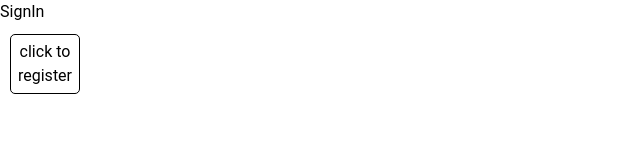
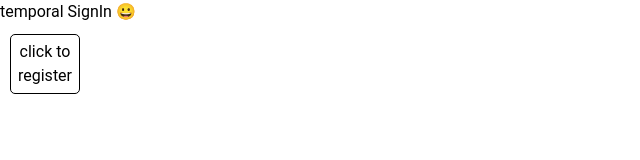
Before and after one commit to No-Country/c10-58-m-reactchallenge-mern, a React (Vite) app: page / in a window 1280 px wide. Shown: the top 160 px of the page, without its empty margins (0-640 px from the left). Built offline with nearby package versions, Linux system fonts and the light colour scheme; no server answers.

Commit message:
temporal

```diff
--- a/src/components/SignIn.jsx
+++ b/src/components/SignIn.jsx
@@ -20,7 +20,7 @@ const ButtonRed = styled.button`
 const SignIn = () => {
   return (
     <div>
-      <h1>SignIn</h1>
+      <h1> temporal SignIn 	😀 </h1>
       <Link to="/esteban">
       <ButtonRed>
 
```
